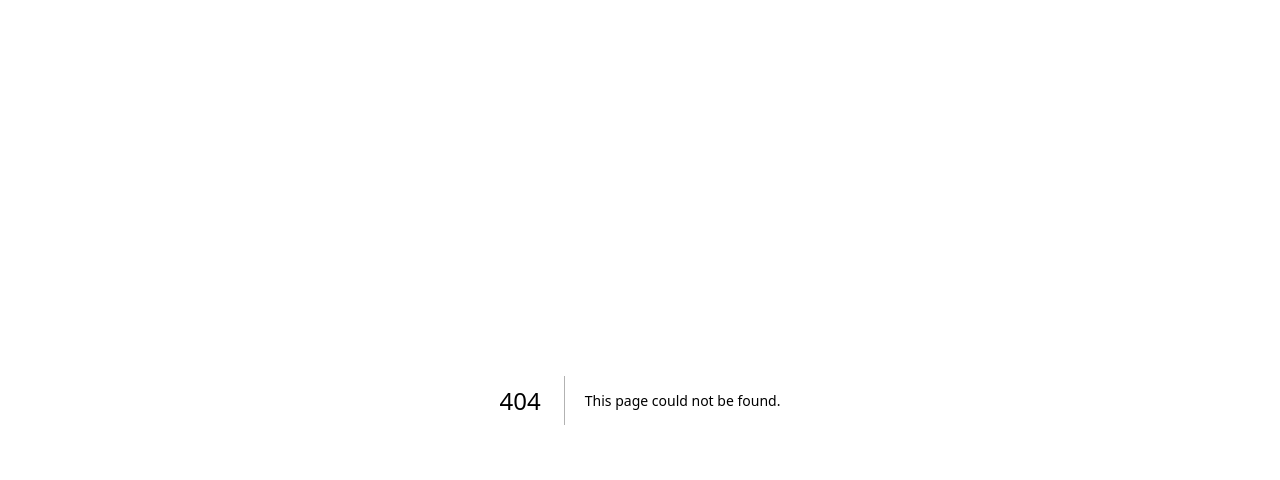
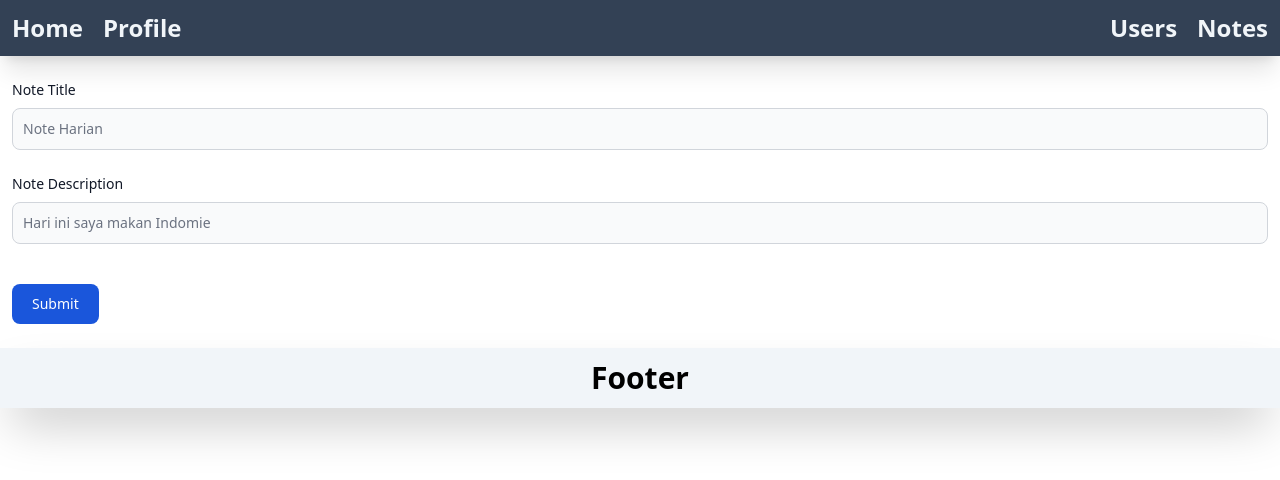
Before and after one commit to akrn27/learn-nextjs, a Next.js app: page /notes/edit/1 in a window 1280 px wide. Before the commit this address had no page. Shown: the top 480 px of the page. Built offline with nearby package versions, Linux system fonts and the light colour scheme; no server answers.

Commit message:
Tugas - Hari 13

```diff
--- /dev/null
+++ b/pages/notes/edit/[id].js
@@ -0,0 +1,108 @@
+import React, { useEffect } from "react";
+import { useRouter } from "next/router";
+import { useState } from "react";
+import dynamic from "next/dynamic";
+
+const LayoutComponent = dynamic(() => import("@/layout"), {
+  loading: () => <p>Loading...</p>,
+});
+
+const editNote = () => {
+  const router = useRouter();
+  const { id } = router.query;
+
+  const [notes, setNotes] = useState({
+    title: "",
+    description: "",
+  });
+
+  useEffect(() => {
+    const getNotes = async () => {
+      const response = await fetch(
+        `https://paace-f178cafcae7b.nevacloud.io/api/notes/${id}`
+      );
+      const resNote = await response.json();
+      setNotes(resNote?.data);
+    };
+    getNotes();
+  }, [id]);
+  console.log("=> ", notes);
+
+  const handleSubmit = async (e) => {
+    e.preventDefault();
+    const { title, description } = notes;
+    try {
+      const response = await fetch(
+        `https://paace-f178cafcae7b.nevacloud.io/api/notes/update/${id}`,
+        {
+          method: "PATCH",
+          headers: {
+            "Content-Type": "application/json",
+          },
+          body: JSON.stringify({
+            title: title,
+            description: description,
+          }),
+        }
+      );
+      router.push("/notes");
+      console.log(response.json());
+    } catch (error) {
+      console.log(error);
+    }
+  };
+
+  return (
+    <div>
+      <LayoutComponent metaTitle="Home">
+        <form className="p-3" onSubmit={handleSubmit}>
+          <div className="mb-6">
+            <label
+              htmlFor="title"
+              className="block mb-2 text-sm font-medium text-gray-900 dark:text-white"
+            >
+              Note Title
+            </label>
+            <input
+              type="text"
+              id="title"
+              className="bg-gray-50 border border-gray-300 text-gray-900 text-sm rounded-lg focus:ring-blue-500 focus:border-blue-500 block w-full p-2.5 dark:bg-gray-700 dark:border-gray-600 dark:placeholder-gray-400 dark:text-white dark:focus:ring-blue-500 dark:focus:border-blue-500"
+              placeholder="Note Harian"
+              required
+              value={notes?.title}
+              onChange={(e) => setNotes({ ...notes, title: e.target.value })}
+            />
+          </div>
+          <div className="mb-6">
+            <label
+              htmlFor="description"
+              className="block mb-2 text-sm font-medium text-gray-900 dark:text-white"
+            >
+              Note Description
+            </label>
+            <input
+              type="text"
+              id="description"
+              className="bg-gray-50 border border-gray-300 text-gray-900 text-sm rounded-lg focus:ring-blue-500 focus:border-blue-500 block w-full p-2.5 dark:bg-gray-700 dark:border-gray-600 dark:placeholder-gray-400 dark:text-white dark:focus:ring-blue-500 dark:focus:border-blue-500"
+              required
+              placeholder="Hari ini saya makan Indomie"
+              value={notes?.description}
+              onChange={(e) =>
+                setNotes({ ...notes, description: e.target.value })
+              }
+            />
+          </div>
+
+          <button
+            type="submit"
+            className="text-white bg-blue-700 hover:bg-blue-800 focus:ring-4 focus:outline-none focus:ring-blue-300 font-medium rounded-lg text-sm w-full sm:w-auto px-5 py-2.5 text-center dark:bg-blue-600 mt-4 dark:hover:bg-blue-700 dark:focus:ring-blue-800"
+          >
+            Submit
+          </button>
+        </form>
+      </LayoutComponent>
+    </div>
+  );
+};
+
+export default editNote;
--- a/pages/notes/index.js
+++ b/pages/notes/index.js
@@ -1,6 +1,7 @@
 import React, { useEffect, useState } from "react";
 import dynamic from "next/dynamic";
 import { useRouter } from "next/router";
+import Link from "next/link";
 
 const LayoutComponent = dynamic(() => import("@/layout"), {
   loading: () => <p>Loading...</p>,
@@ -22,6 +23,23 @@ const Notes = () => {
   }, []);
 
   console.log(notes);
+
+  const handleDelete = async (id) => {
+    try {
+      const res = await fetch(
+        `https://paace-f178cafcae7b.nevacloud.io/api/notes/delete/${id}`,
+        {
+          method: "DELETE",
+        }
+      );
+      const result = await res.json();
+      if (result) {
+        router.reload();
+      }
+    } catch (error) {
+      console.log(error);
+    }
+  };
 
   return (
     <div>
@@ -63,18 +81,18 @@ const Notes = () => {
                   {note.description}
                 </span>
                 <div class="flex mt-4 space-x-3 md:mt-6">
-                  <a
-                    href="#"
+                  <Link
+                    href={`/notes/edit/${note.id}`}
                     class="inline-flex items-center px-4 py-2 text-sm font-medium text-center text-white bg-blue-700 rounded-lg hover:bg-blue-800 focus:ring-4 focus:outline-none focus:ring-blue-300 dark:bg-blue-600 dark:hover:bg-blue-700 dark:focus:ring-blue-800"
                   >
                     Edit
-                  </a>
-                  <a
-                    href="#"
+                  </Link>
+                  <button
                     class="inline-flex items-center px-4 py-2 text-sm font-medium text-center bg-red border border-gray-300 rounded-lg hover:bg-red-500 focus:ring-4 focus:outline-none bg-red-400 text-white focus:ring-gray-200 dark:bg-gray-800 dark:text-white dark:border-gray-600 dark:hover:bg-gray-700 dark:hover:border-gray-700 dark:focus:ring-gray-700"
+                    onClick={() => handleDelete(note.id)}
                   >
                     Delete
-                  </a>
+                  </button>
                 </div>
               </div>
             </div>
```
